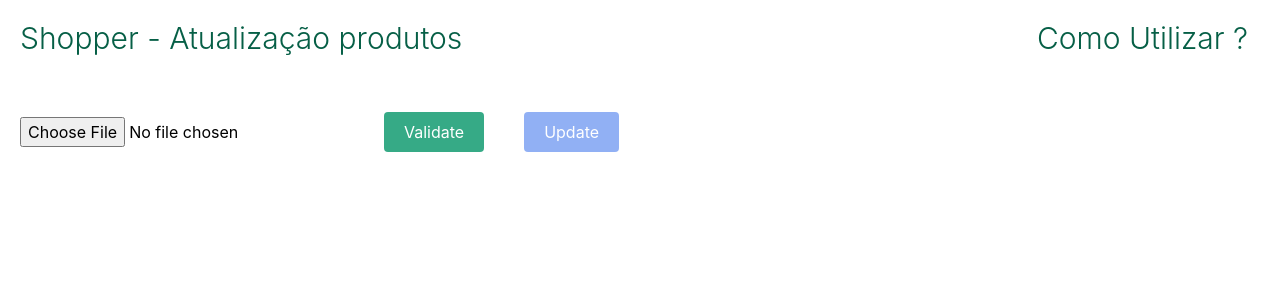
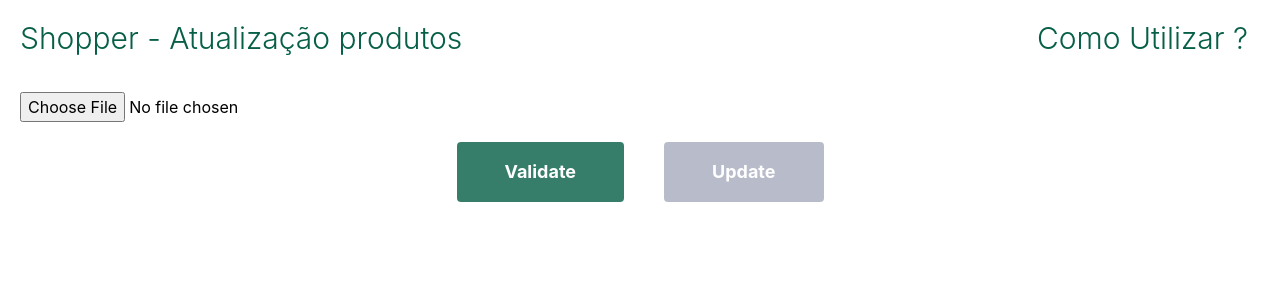
Before and after one commit to Gustavo-Aquino-1/ShopperUpdater, a React (Create React App) app in the folder frontend/: page / in a window 1280 px wide. Shown: the top 300 px of the page. Built offline with nearby package versions, Linux system fonts and the light colour scheme.

Commit message:
feat: pagina de tutorial implementada e mais validacoes durante a atualizacao dos produtos

```diff
--- a/frontend/src/index.css
+++ b/frontend/src/index.css
@@ -3,7 +3,7 @@
 @tailwind utilities;
 
 .btn_app {
-  @apply pl-5 pr-5 p-2 m-5 opacity-80 text-white rounded hover:opacity-100 disabled:opacity-50
+  @apply pl-12 pr-12 p-4 m-5 opacity-80 text-lg font-bold text-white rounded hover:opacity-100 disabled:opacity-30
 }
 
 body {
--- a/frontend/src/pages/Tutorial.jsx
+++ b/frontend/src/pages/Tutorial.jsx
@@ -1,8 +1,17 @@
 import React from 'react'
+import tutorial from '../video/tutorial-sistema-de-atualizacao-shopper.mp4'
+import { Link } from 'react-router-dom'
 
 function Tutorial() {
   return (
-    <div>Tutorial</div>
+    <div className='flex flex-col items-center mt-10 text-2xl gap-10'>
+      <h1>Confira abaixo como utilizar esse sistema de atualização de produtos da Shopper!!</h1>
+      <video className='p-5 bg-slate-800' width={1200} height={800} controls>
+        <source src={tutorial} />
+      </video>
+
+      <Link className="text-blue-600 underline" to="/">Atualizar Produtos</Link>
+    </div>
   )
 }
 
--- a/frontend/src/pages/UpdateProduct.jsx
+++ b/frontend/src/pages/UpdateProduct.jsx
@@ -82,8 +82,16 @@
       body: JSON.stringify(file),
     })
 
-    const [findErrors, products] = await response.json()
+    const data = await response.json()
+    if (!data[1]) {
+      alert(
+        "Campos faltantes ou em formato incorreto no arquivo csv " +
+        "veja em 'Como utilizar' para mandar o arquivo corretamente"
+      )
+      return
+    }
 
+    const [findErrors, products] = data
     if (response.status === 200) {
       setProducts(products)
       setIsValidated(true)
@@ -98,7 +106,7 @@
   }
 
   return (
-    <div className='h-full h-screen p-5'>
+    <div className='h-full h-screen p-5 flex flex-col center'>
       <div className='flex justify-between'>
         <h1 className='pb-2 text-3xl text-emerald-800 font-light'>
           Shopper - Atualização produtos
@@ -111,29 +119,36 @@
         </Link>
       </div>
 
+      <div>
         <input type='file' accept='.csv' onChange={handleFile} />
+      </div>
 
-      <button className='btn_app bg-emerald-600' onClick={validateUpdate}>
+      <div className='flex justify-center mb-20'>
+        <button className='btn_app bg-emerald-800' onClick={validateUpdate}>
           Validate
         </button>
 
         <button
           onClick={update}
           disabled={!canUpdate}
-        className='btn_app bg-blue-600'
+          className='btn_app bg-blue-950'
         >
           Update
         </button>
+      </div>
 
       {isValidated && (
-        <div className='flex flex-col gap-5'>
+        <div className='flex flex-col gap-10 w-[80%] self-center pb-20'>
           {products?.map((e) => (
             <div
-              className='flex justify-between border-gray-500 border-solid border p-3'
+              className='flex border-gray-400 border-2 border rounded max-md:block'
               key={e.code}
             >
-              <div className='flex flex-col gap-2' id='infos'>
-                <h1 className='text-lg font-bold'>Informações</h1>
+              <div
+                className='flex text-lg flex-col gap-8 bg-emerald-600 w-[100%] text-white p-5'
+                id='infos'
+              >
+                <h1 className='text-2xl font-bold'>Informações</h1>
                 <p>Codigo - {e.code}</p>
                 <p>Nome - {e.name}</p>
                 <p>Preço Atual - {e.salesPrice}</p>
@@ -147,21 +162,23 @@
                 </p>
               </div>
 
-              <div id='errors'>
+              <div className='bg-emerald-100 w-full p-5' id='errors'>
                 {errors[String(e.code)]?.length ? (
-                  <div className='flex flex-col justify-end text-lg'>
-                    <p className='flex items-center self-end'>
+                  <div className='flex flex-col justify-end'>
+                    <p className='flex items-center self-center text-2xl'>
                       Erro na validação {<BiSolidError color='orange' />}
                     </p>
-                    <p className='max-w-[300px] text-justify mt-5'>
+                    <ul className='max-w-[300px] text-justify mt-5 self-center text-lg'>
                       {errors[String(e.code)].map((e, i) => (
-                        <li key={i}>{e}</li>
+                        <li className='list-disc' key={i}>
+                          {e}
+                        </li>
                       ))}
-                    </p>
+                    </ul>
                   </div>
                 ) : (
-                  <div className='flex items-center justify-end text-lg'>
-                    Tudo certo {<AiFillCheckCircle color='green' />}{' '}
+                  <div className='flex items-center justify-center text-2xl'>
+                    Tudo certo {<AiFillCheckCircle color='green' />}
                   </div>
                 )}
               </div>
```
Lines whose indentation alone changed are shown as unchanged.
